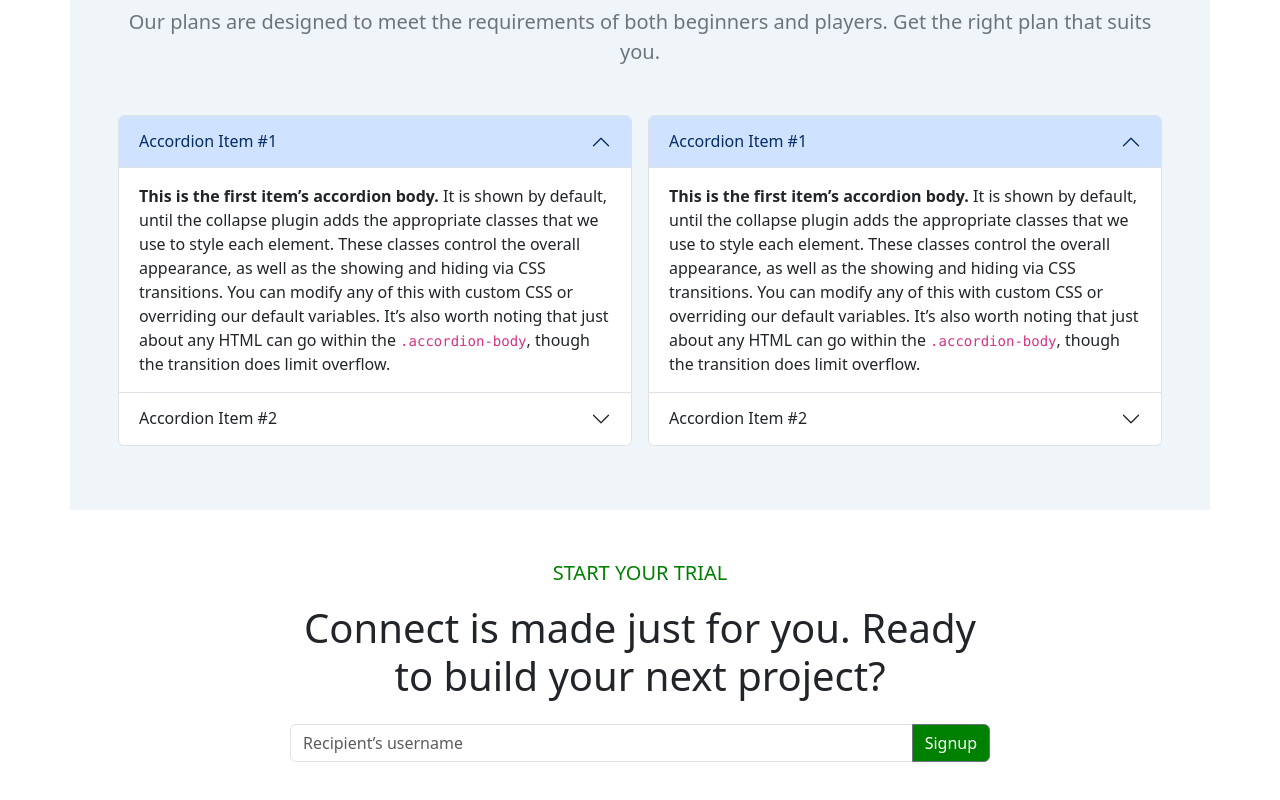
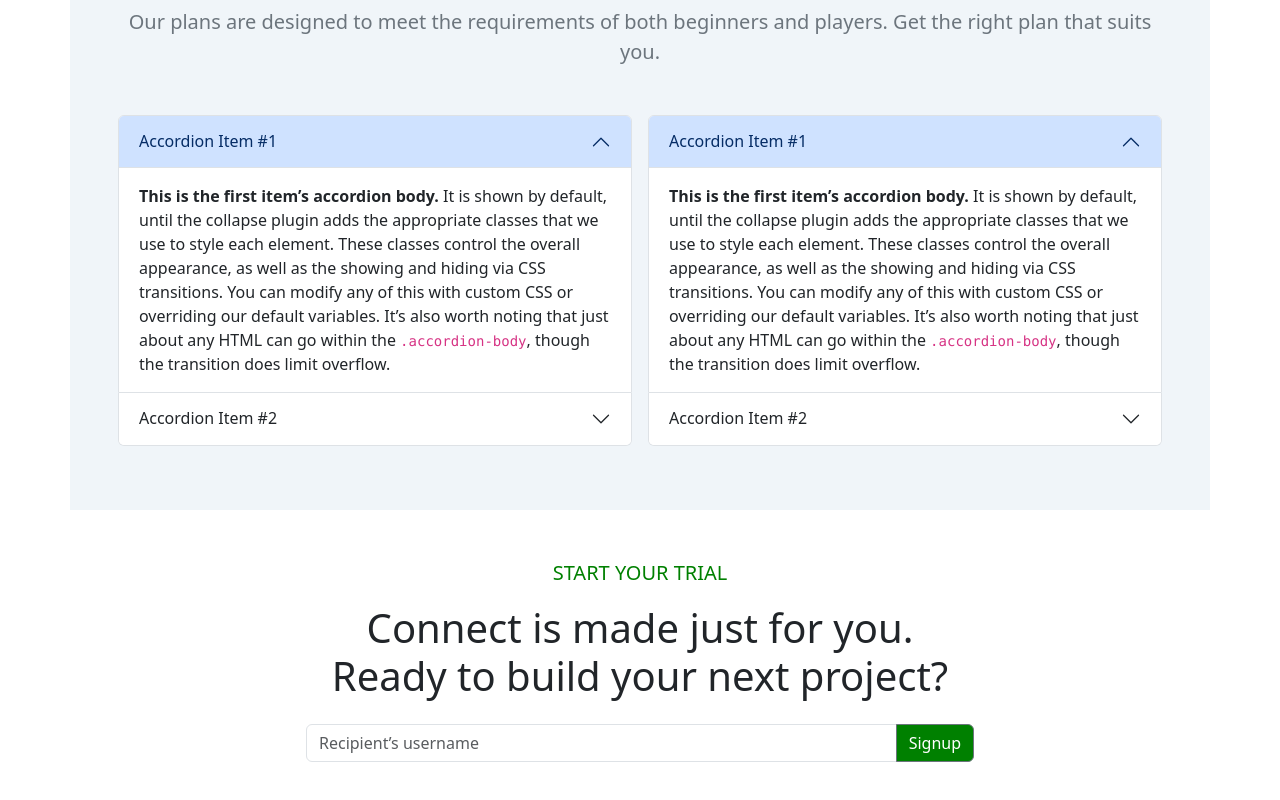
Before and after one commit to Furqatovm/bootstrap-birinchi-dars, a plain HTML site: page index.html in a window 1280 px wide. Shown: the part 3752-4552 px from the top of the page. Drawn offline with nearby package versions, Linux system fonts and the light colour scheme.

Commit message:
add all changes

```diff
--- a/index.html
+++ b/index.html
@@ -397,7 +397,7 @@
 
 
 
-    <section style="max-width: 700px; margin: 0 auto;">
+    <section style="max-width: 700px; margin: 0 auto; padding: 0 1rem;">
         <div class="my-5">
             <p class="fs-5 text-center" style="color: green;">START YOUR TRIAL</p>
             <h3 class="text-dark fs-1 text-center mb-4 text-start">Connect is made just for you. Ready to build your next project?</h3>
```
